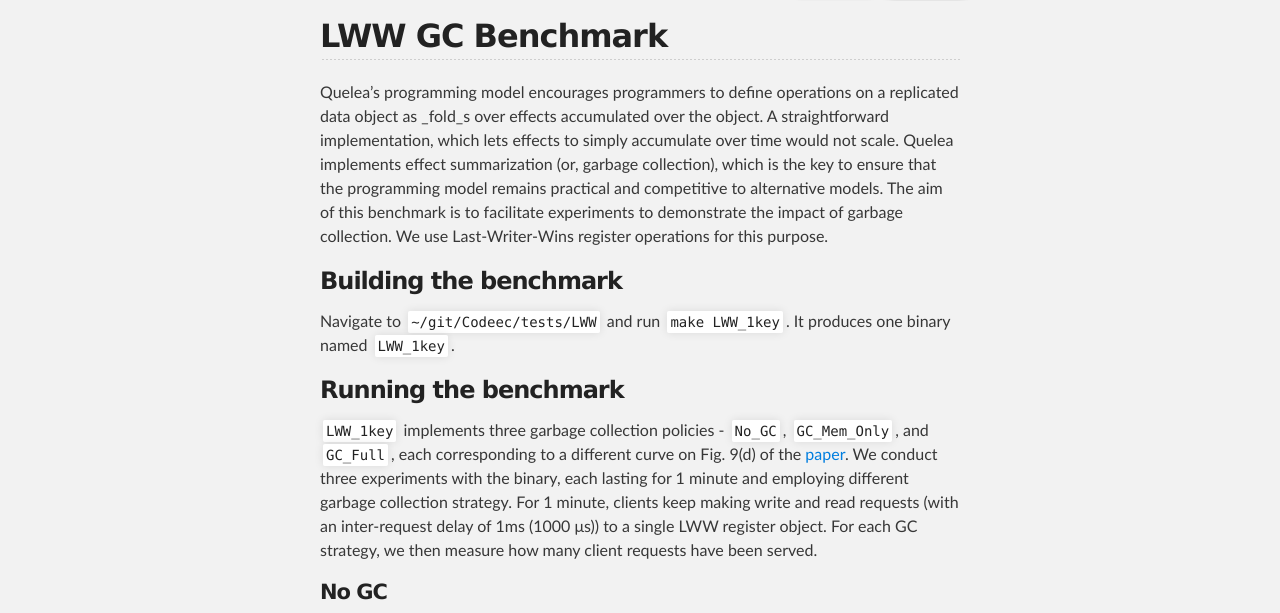
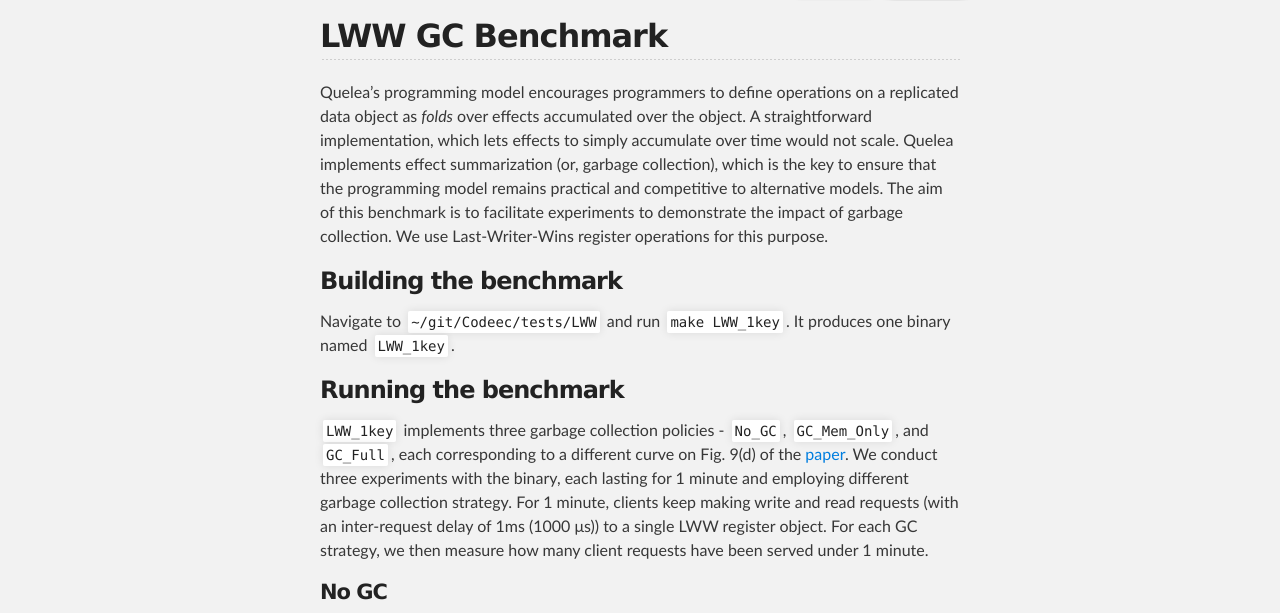
Before and after one commit to kayceesrk/Quelea, a Jekyll site: the page built from _posts/2015-02-12-lww-gc-test.markdown, in a window 1280 px wide and 900 px high. Shown: the part 284-897 px from the top of the window. Built offline with Jekyll 4.4.1, drawn with Linux system fonts in a browser that asks for light colours.

Commit message:
Minor edits

```diff
--- a/_posts/2015-02-12-lww-gc-test.markdown
+++ b/_posts/2015-02-12-lww-gc-test.markdown
@@ -5,7 +5,7 @@
 ---
 
 Quelea's programming model encourages programmers to define operations
-on a replicated data object as _fold_s over effects accumulated over
+on a replicated data object as _folds_ over effects accumulated over
 the object. A straightforward implementation, which lets effects to
 simply accumulate over time would not scale. Quelea implements effect
 summarization (or, garbage collection), which is the key to ensure
@@ -28,7 +28,7 @@
 different garbage collection strategy. For 1 minute, clients keep
 making write and read requests (with an inter-request delay of 1ms
 (1000 μs)) to a single LWW register object. For each GC strategy, we
-then measure how many client requests have been served.
+then measure how many client requests have been served under 1 minute.
 
 #### No GC
 
```
